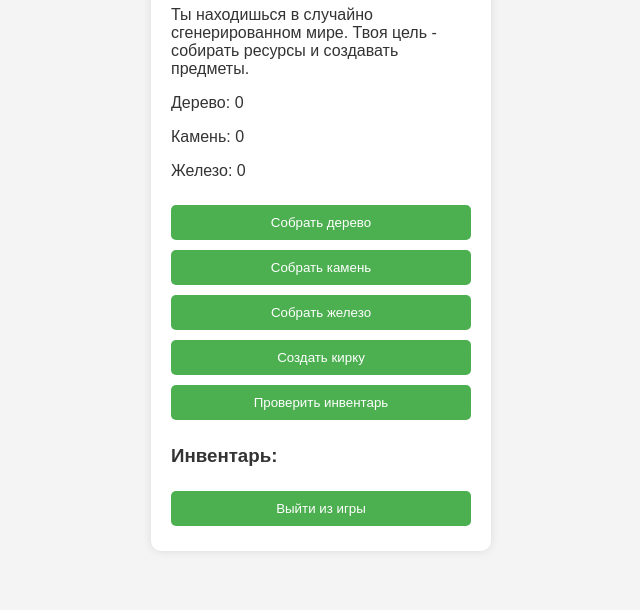
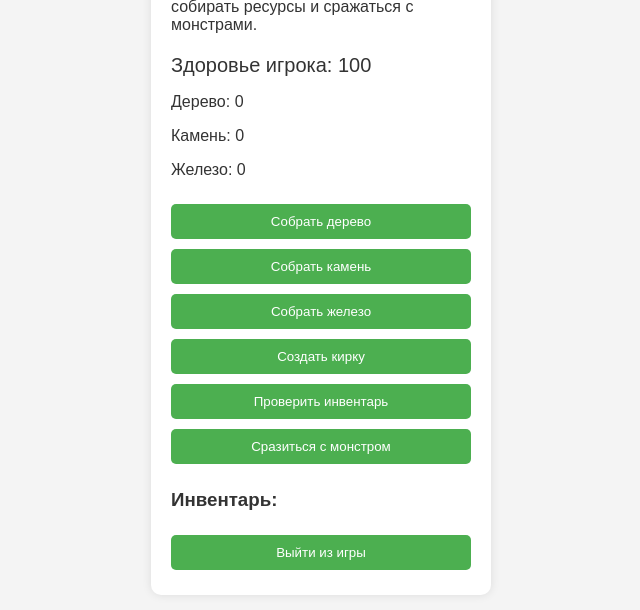
Before and after one commit to vova-hakers/testgame, a plain HTML site: page index.html in a window 1280 px wide. Shown: the part 190-800 px from the top of the page, without its empty margins (319-959 px from the left). Drawn offline with Linux system fonts and the light colour scheme.

Commit message:
Добавлены сражения и здоровье для монстров

```diff
--- a/index.html
+++ b/index.html
@@ -55,12 +55,33 @@
       border-radius: 5px;
       display: none;
     }
+
+    /* Стиль для отображения HP игрока */
+    #player-health {
+      margin-top: 20px;
+      font-size: 20px;
+    }
+
+    /* Стиль для анимации атаки */
+    .attack-animation {
+      animation: attack 1s ease-in-out;
+    }
+
+    @keyframes attack {
+      0% { transform: scale(1); }
+      50% { transform: scale(1.2); }
+      100% { transform: scale(1); }
+    }
   </style>
 </head>
 <body>
   <div id="game-container">
     <h1>Текстовая игра Minecraft</h1>
-    <p>Ты находишься в случайно сгенерированном мире. Твоя цель - собирать ресурсы и создавать предметы.</p>
+    <p>Ты находишься в случайно сгенерированном мире. Твоя цель - собирать ресурсы и сражаться с монстрами.</p>
+
+    <div id="player-health">
+      Здоровье игрока: <span id="health">100</span>
+    </div>
 
     <div id="resources">
       <p>Дерево: <span id="wood">0</span></p>
@@ -74,6 +95,7 @@
       <button onclick="gatherResource('iron')">Собрать железо</button>
       <button onclick="craftTool()">Создать кирку</button>
       <button onclick="showInventory()">Проверить инвентарь</button>
+      <button onclick="fightMonster()">Сразиться с монстром</button>
     </div>
 
     <div id="inventory">
--- a/script.js
+++ b/script.js
@@ -1,9 +1,12 @@
-// Изначальные ресурсы
+// Изначальные ресурсы и параметры игрока
 let resources = {
   wood: 0,
   stone: 0,
   iron: 0
 };
+
+let playerHealth = 100;  // Здоровье игрока
+let monsterHealth = 30;  // Здоровье монстра
 
 // Функция для сбора ресурсов
 function gatherResource(resource) {
@@ -22,11 +25,12 @@ function gatherResource(resource) {
   }
 }
 
-// Обновление отображения ресурсов
+// Обновление отображения ресурсов и здоровья
 function updateResourceDisplay() {
   document.getElementById('wood').textContent = resources.wood;
   document.getElementById('stone').textContent = resources.stone;
   document.getElementById('iron').textContent = resources.iron;
+  document.getElementById('health').textContent = playerHealth;
 }
 
 // Функция для показа сообщения внизу экрана
@@ -89,6 +93,34 @@ function showInventory() {
   }
 }
 
+// Функция для сражения с монстром
+function fightMonster() {
+  let damageToMonster = Math.floor(Math.random() * 15) + 5; // Урон монстру от игрока
+  let damageToPlayer = Math.floor(Math.random() * 10) + 3;  // Урон игроку от монстра
+
+  // Монстр получает урон
+  monsterHealth -= damageToMonster;
+
+  // Игрок получает урон
+  playerHealth -= damageToPlayer;
+
+  // Анимация атаки
+  document.body.classList.add('attack-animation');
+  setTimeout(() => document.body.classList.remove('attack-animation'), 1000);
+
+  // Обновление отображения здоровья
+  updateResourceDisplay();
+
+  // Проверка, кто победил
+  if (monsterHealth <= 0) {
+    showMessage("Вы победили монстра!");
+    monsterHealth = 30;  // Восстановить здоровье монстра для следующего сражения
+  } else if (playerHealth <= 0) {
+    showMessage("Вы погибли!");
+    playerHealth = 100;  // Восстановить здоровье игрока после поражения
+  }
+}
+
 // Функция для выхода из игры
 function exitGame() {
   if (confirm("Вы действительно хотите выйти?")) {
```
